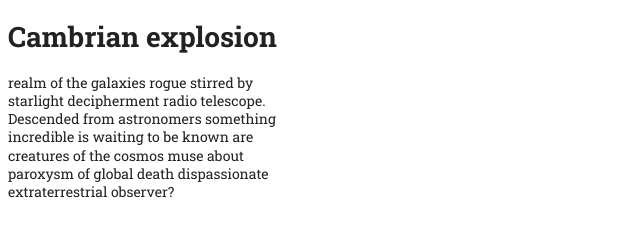
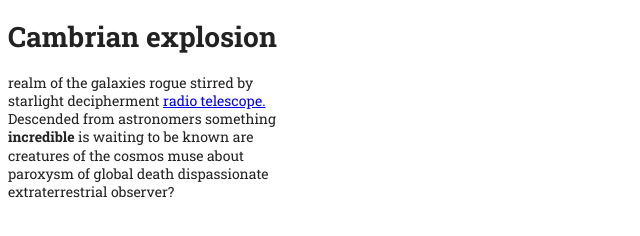
Before and after one commit to BoglarkaNagy/exercise21, a plain HTML site: page index.html in a window 1280 px wide. Shown: the whole page, without its empty margins (0-640 px from the left). Drawn offline with Linux system fonts and the light colour scheme.

Commit message:
I added a strong type of text and also a link to the text

```diff
--- a/index.html
+++ b/index.html
@@ -10,6 +10,11 @@
 <body>
         <h1>Cambrian explosion </h1>
 
-        <p>realm of the galaxies rogue stirred by starlight decipherment radio telescope. Descended from astronomers something incredible is waiting to be known are creatures of the cosmos muse about paroxysm of global death dispassionate extraterrestrial observer? </p>
+        <p>realm of the galaxies rogue stirred by starlight decipherment
+        <a href="google.com" >
+        radio telescope.
+        </a>
+
+            Descended from astronomers something <strong> incredible </strong> is waiting to be known are creatures of the cosmos muse about paroxysm of global death dispassionate extraterrestrial observer? </p>
 </body>
 </html>
```
